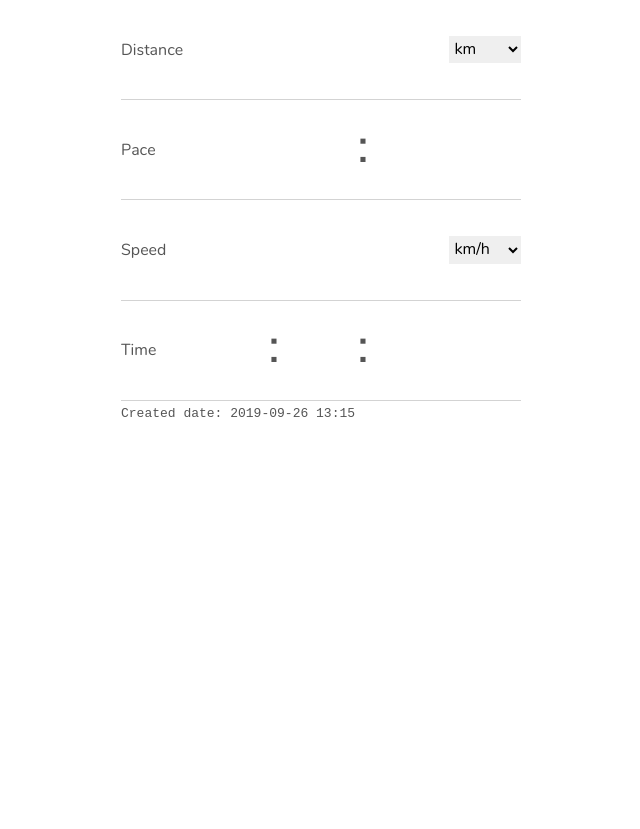
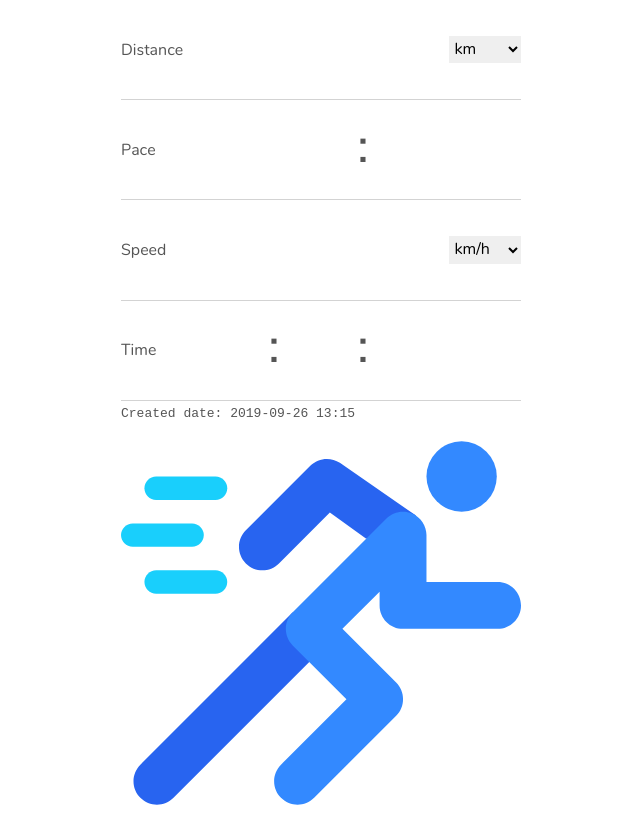
Before and after one commit to KevinBui1111/QuicKalc, a plain HTML site: page index.html in a window 1280 px wide. Shown: the whole page, without its empty margins (319-959 px from the left). Before the commit the page ends 800 px from the top, so only its background shows below. Drawn offline with Linux system fonts and the light colour scheme.

Commit message:
insert icon

```diff
--- a/index.html
+++ b/index.html
@@ -53,6 +53,7 @@
       <input type="submit" class="hidden" />
     </form>
     <code>Created date: 2019-09-26 13:15</code>
+    <object data="running.svg" type="image/svg+xml"></object>
   </div>
 </body>
 
```
Also changed, not shown: running.svg (added).
